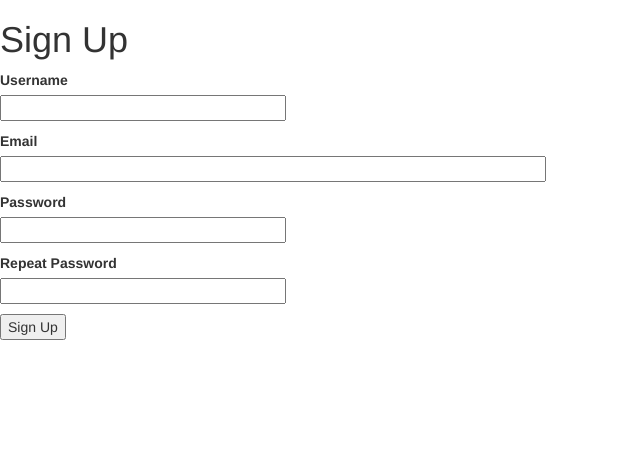
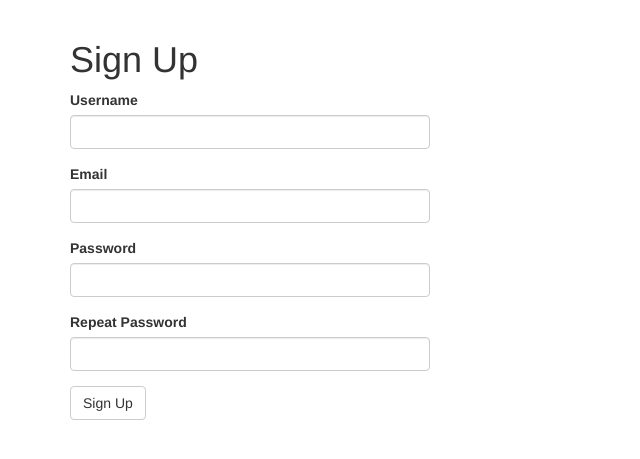
Before and after one commit to victorlomi/pitch, a Flask app: page /signup in a window 1280 px wide. Shown: the part 70-529 px from the top of the page, without its empty margins (0-640 px from the left). Run offline with Flask 2, Linux system fonts and the light colour scheme; some libraries are stand-ins or nearby versions.

Commit message:
add bootstrap form styling to login and sign up forms

```diff
--- a/app/templates/auth/signup.html
+++ b/app/templates/auth/signup.html
@@ -1,37 +1,13 @@
 {% extends "base.html" %}
+{% import 'bootstrap/wtf.html' as wtf %}
 
 {% block content%}
-    <h1>Sign Up</h1>
-    <form action="" method="post">
-        {{ form.hidden_tag() }}
-        <p>
-            {{ form.username.label }}<br>
-            {{ form.username(size=32) }}<br>
-            {% for error in form.username.errors %}
-            <span style="color: red;">[{{ error }}]</span>
-            {% endfor %}
-        </p>
-        <p>
-            {{ form.email.label }}<br>
-            {{ form.email(size=64) }}<br>
-            {% for error in form.email.errors %}
-            <span style="color: red;">[{{ error }}]</span>
-            {% endfor %}
-        </p>
-        <p>
-            {{ form.password.label }}<br>
-            {{ form.password(size=32) }}<br>
-            {% for error in form.password.errors %}
-            <span style="color: red;">[{{ error }}]</span>
-            {% endfor %}
-        </p>
-        <p>
-            {{ form.password2.label }}<br>
-            {{ form.password2(size=32) }}<br>
-            {% for error in form.password2.errors %}
-            <span style="color: red;">[{{ error }}]</span>
-            {% endfor %}
-        </p>
-        <p>{{ form.submit() }}</p>
-    </form>
+    <div class="container">
+        <h1>Sign Up</h1>
+        <div class="row">
+            <div class="col-md-4">
+                {{ wtf.quick_form(form) }}
+            </div>
+        </div>
+    </div>
 {% endblock %}
```
Also changed, not shown: app/templates/auth/login.html (+10 -22 lines), app.db.
